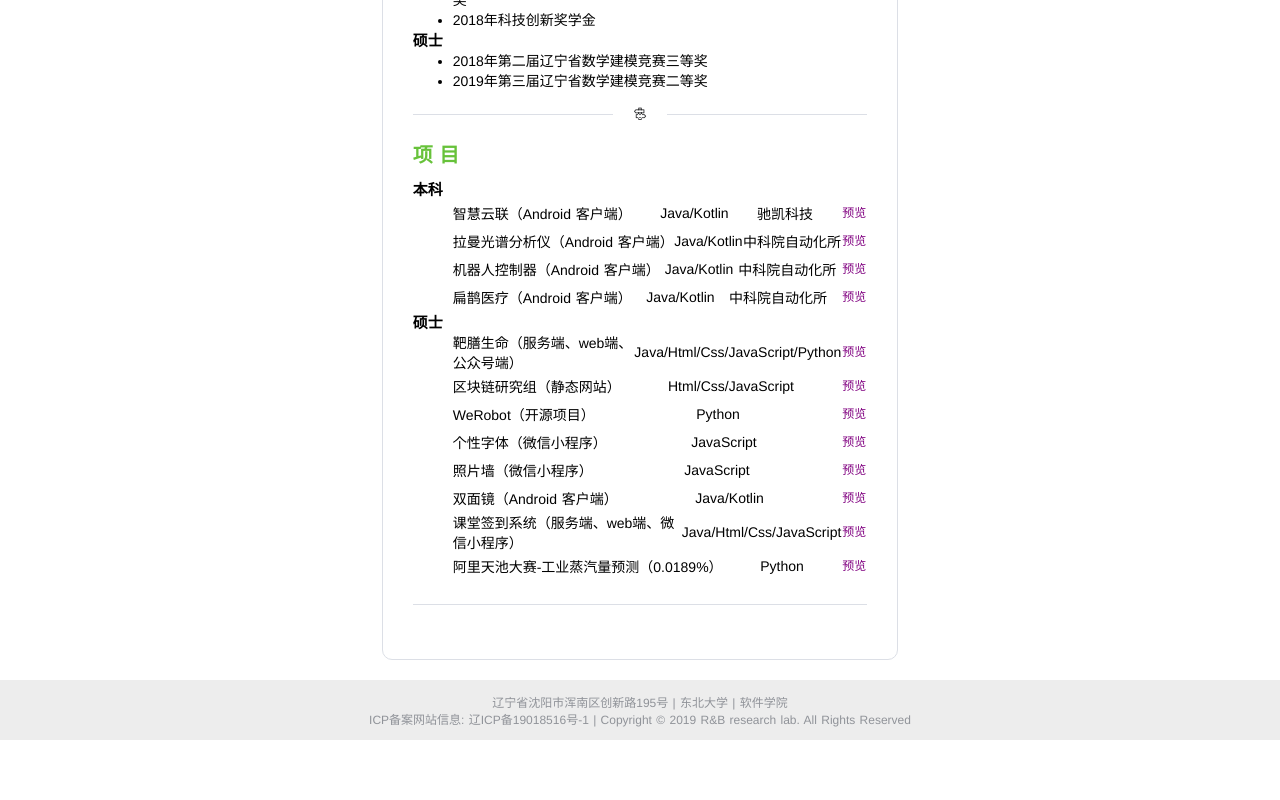
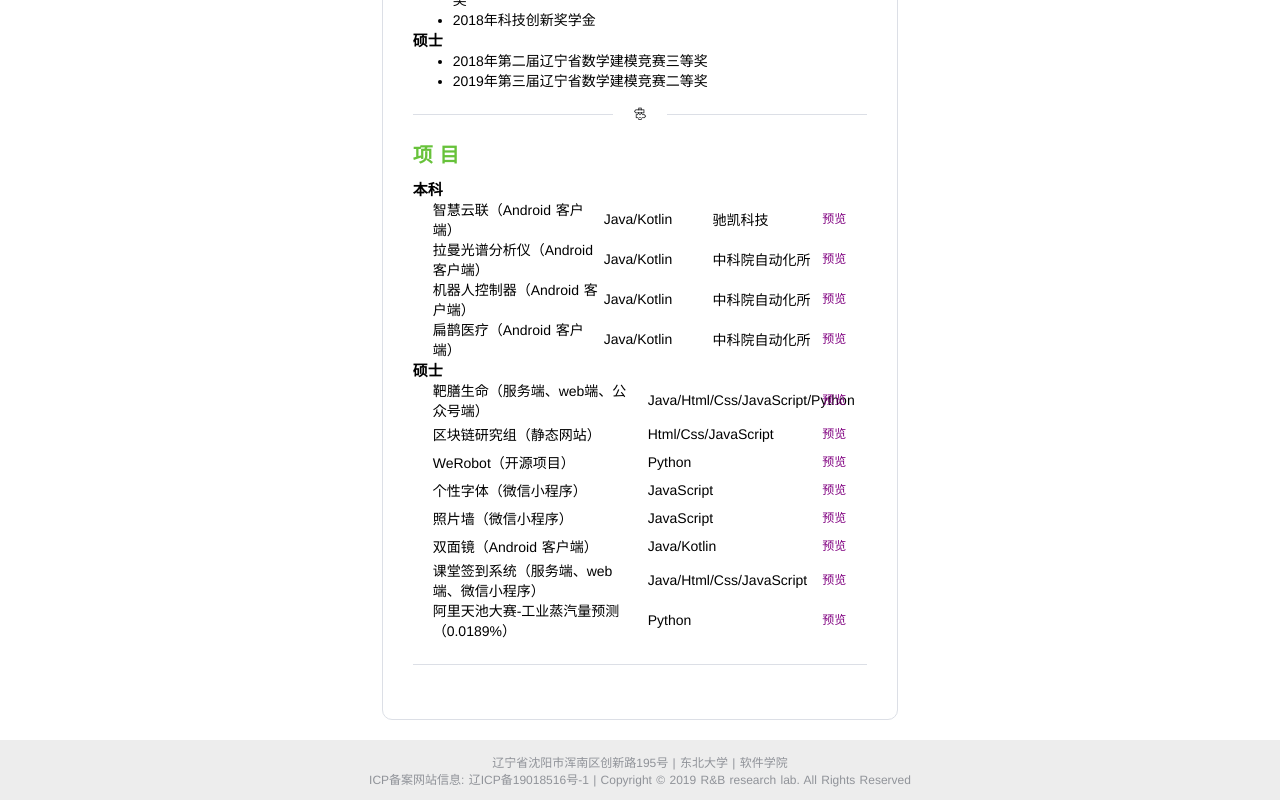
Before and after one commit to thothsun/blockchain-lab, a Nuxt app: page /resume/sunshuai in a window 1280 px wide. Shown: the part 1291-2091 px from the top of the page. Before the commit the page ends 2031 px from the top, so only its background shows below. Built offline with nearby package versions, Linux system fonts and the light colour scheme.

Commit message:
上下对齐

```diff
--- a/pages/resume/sunshuai.vue
+++ b/pages/resume/sunshuai.vue
@@ -57,14 +57,14 @@
 
               <p class="sub-title">教 育</p>
 
-              <div class="wrapper-inline">
+              <div class="inline-wrapper">
                 <p>2014.9-2018.7</p>
                 <p style="width: 150px">东北大学秦皇岛分校</p>
                 <p style="width: 260px">计算机与通信工程学院（电子信息工程）</p>
                 <p>本科（全日制）</p>
               </div>
 
-              <div class="wrapper-inline">
+              <div class="inline-wrapper">
                 <p>2018.8-2021.7</p>
                 <p style="width: 150px">东北大学</p>
                 <p style="width: 260px">软件学院（软件工程）</p>
@@ -79,7 +79,7 @@
             <div>
               <p class="sub-title">实 习</p>
 
-              <div class="wrapper-inline">
+              <div class="inline-wrapper">
                 <p>2018.1-2018.6</p>
                 <p>中国科学院自动化研究所（北京）</p>
                 <p>Android客户端研发工程师</p>
@@ -91,7 +91,7 @@
             <div>
               <p class="sub-title">创 业</p>
 
-              <div class="wrapper-inline">
+              <div class="inline-wrapper">
                 <p>2016.1-2017.6</p>
                 <p>河北驰凯科技有限公司</p>
                 <p>联合创始人，负责软件开发</p>
@@ -151,90 +151,92 @@
               <p class="sub-title">项 目</p>
               <!-- 项目名称（类型）——  语言 ——  组织 ——  截图 ——  使用链接 -->
               <p class="subsub-title">本科</p>
-              <ul>
 
-                <li class="wrapper-inline">
-                  <p>智慧云联（Android 客户端）</p>
-                  <p>Java/Kotlin</p>
-                  <p>驰凯科技</p>
+              <div style="padding: 0 20px">
+
+                <div class="inline-wrapper">
+                  <p style="width: 40%">智慧云联（Android 客户端）</p>
+                  <p style="width: 25%">Java/Kotlin</p>
+                  <p style="width: 25%">驰凯科技</p>
                   <el-button type="text" size="mini">预览</el-button>
-                </li>
+                </div>
 
-                <li class="wrapper-inline">
-                  <p>拉曼光谱分析仪（Android 客户端）</p>
-                  <p>Java/Kotlin</p>
-                  <p>中科院自动化所</p>
+                <div class="inline-wrapper">
+                  <p style="width: 40%">拉曼光谱分析仪（Android 客户端）</p>
+                  <p style="width: 25%">Java/Kotlin</p>
+                  <p style="width: 25%">中科院自动化所</p>
                   <el-button type="text" size="mini">预览</el-button>
-                </li>
+                </div>
 
-                <li class="wrapper-inline">
-                  <p>机器人控制器（Android 客户端）</p>
-                  <p>Java/Kotlin</p>
-                  <p>中科院自动化所</p>
+                <div class="inline-wrapper">
+                  <p style="width: 40%">机器人控制器（Android 客户端）</p>
+                  <p style="width: 25%">Java/Kotlin</p>
+                  <p style="width: 25%">中科院自动化所</p>
                   <el-button type="text" size="mini">预览</el-button>
-                </li>
+                </div>
 
-                <li class="wrapper-inline">
-                  <p>扁鹊医疗（Android 客户端）</p>
-                  <p>Java/Kotlin</p>
-                  <p>中科院自动化所</p>
+                <div class="inline-wrapper">
+                  <p style="width: 40%">扁鹊医疗（Android 客户端）</p>
+                  <p style="width: 25%">Java/Kotlin</p>
+                  <p style="width: 25%">中科院自动化所</p>
                   <el-button type="text" size="mini">预览</el-button>
-                </li>
+                </div>
 
-              </ul>
+              </div>
 
               <p class="subsub-title">硕士</p>
-              <ul>
-                <li class="wrapper-inline">
-                  <p>靶膳生命（服务端、web端、公众号端）</p>
-                  <p>Java/Html/Css/JavaScript/Python</p>
+
+              <div style="padding: 0 20px">
+                <div class="inline-wrapper">
+                  <p style="width: 50%">靶膳生命（服务端、web端、公众号端）</p>
+                  <p style="width: 40%">Java/Html/Css/JavaScript/Python</p>
                   <el-button type="text" size="mini">预览</el-button>
-                </li>
+                </div>
 
-                <li class="wrapper-inline">
-                  <p>区块链研究组（静态网站）</p>
-                  <p>Html/Css/JavaScript</p>
+                <div class="inline-wrapper">
+                  <p style="width: 50%">区块链研究组（静态网站）</p>
+                  <p style="width: 40%">Html/Css/JavaScript</p>
                   <el-button type="text" size="mini">预览</el-button>
-                </li>
+                </div>
 
-                <li class="wrapper-inline">
-                  <p>WeRobot（开源项目）</p>
-                  <p>Python</p>
+                <div class="inline-wrapper">
+                  <p style="width: 50%">WeRobot（开源项目）</p>
+                  <p style="width: 40%">Python</p>
                   <el-button type="text" size="mini">预览</el-button>
-                </li>
+                </div>
 
-                <li class="wrapper-inline">
-                  <p>个性字体（微信小程序）</p>
-                  <p>JavaScript</p>
+                <div class="inline-wrapper">
+                  <p style="width: 50%">个性字体（微信小程序）</p>
+                  <p style="width: 40%">JavaScript</p>
                   <el-button type="text" size="mini">预览</el-button>
-                </li>
+                </div>
 
-                <li class="wrapper-inline">
-                  <p>照片墙（微信小程序）</p>
-                  <p>JavaScript</p>
+                <div class="inline-wrapper">
+                  <p style="width: 50%">照片墙（微信小程序）</p>
+                  <p style="width: 40%">JavaScript</p>
                   <el-button type="text" size="mini">预览</el-button>
-                </li>
+                </div>
 
-                <li class="wrapper-inline">
-                  <p>双面镜（Android 客户端）</p>
-                  <p>Java/Kotlin</p>
+                <div class="inline-wrapper">
+                  <p style="width: 50%">双面镜（Android 客户端）</p>
+                  <p style="width: 40%">Java/Kotlin</p>
                   <el-button type="text" size="mini">预览</el-button>
-                </li>
+                </div>
 
-                <li class="wrapper-inline">
-                  <p>课堂签到系统（服务端、web端、微信小程序）</p>
-                  <p>Java/Html/Css/JavaScript</p>
+                <div class="inline-wrapper">
+                  <p style="width: 50%">课堂签到系统（服务端、web端、微信小程序）</p>
+                  <p style="width: 40%">Java/Html/Css/JavaScript</p>
                   <el-button type="text" size="mini">预览</el-button>
-                </li>
+                </div>
 
-                <li class="wrapper-inline">
-                  <p>阿里天池大赛-工业蒸汽量预测（0.0189%）</p>
-                  <p>Python</p>
+                <div class="inline-wrapper">
+                  <p style="width: 50%">阿里天池大赛-工业蒸汽量预测（0.0189%）</p>
+                  <p style="width: 40%">Python</p>
                   <el-button type="text" size="mini">预览</el-button>
-                </li>
+                </div>
 
 
-              </ul>
+              </div>
             </div>
 
 
@@ -282,19 +284,16 @@
     font-weight: bold;
   }
 
-  .wrapper-inline {
+  .inline-wrapper {
     display: flex;
     justify-content: space-between;
     align-items: center;
   }
 
-  .wrapper-inline p {
+  .inline-wrapper p {
     display: inline;
   }
 
-  .wrapper-inline button {
-    display: inline;
-  }
 
 
   .ul-cross li {
```
